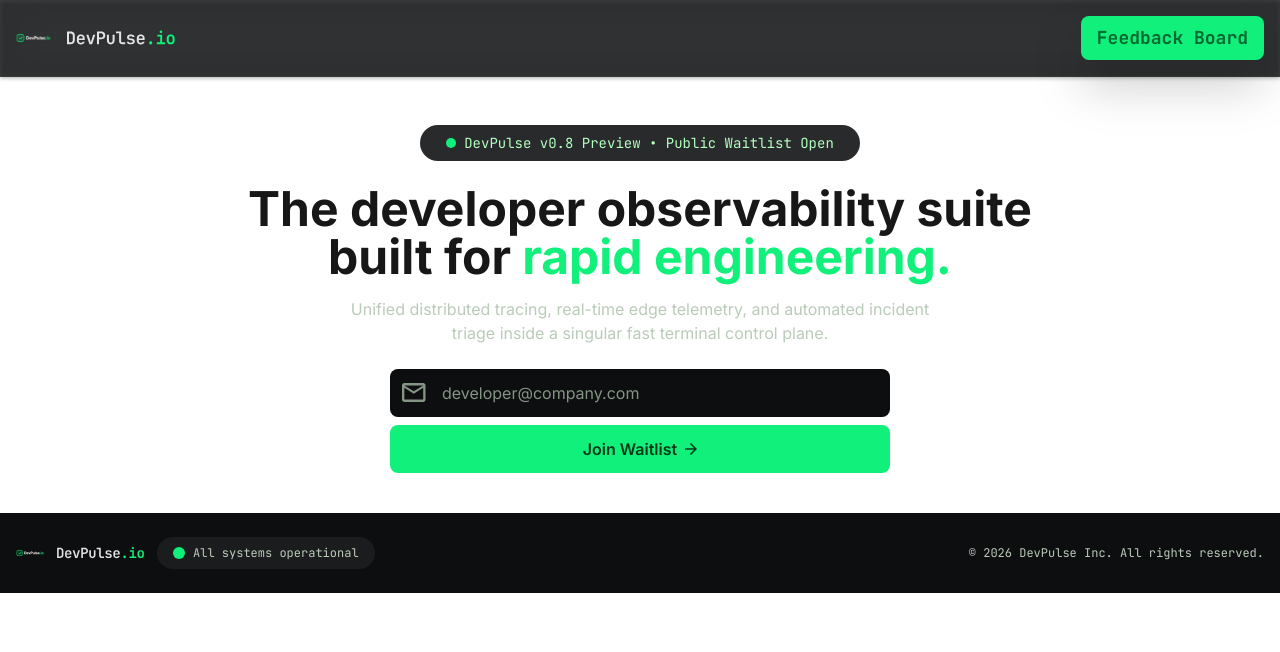
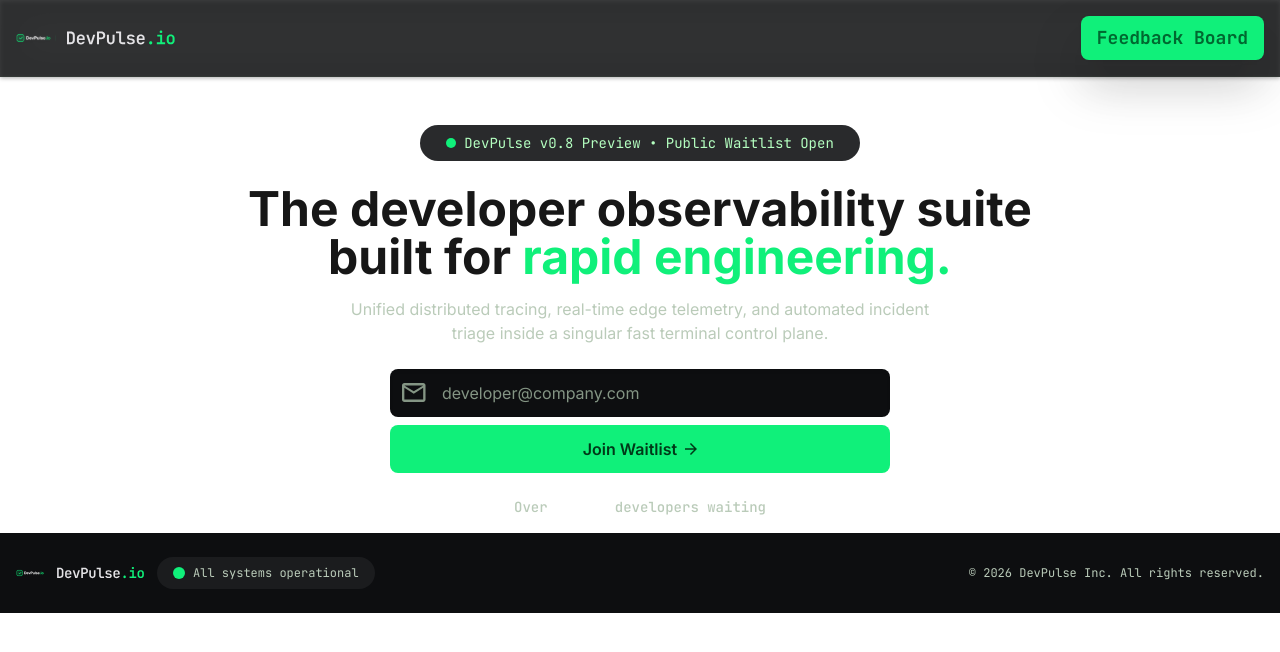
Before and after one commit to abhinavan00/developer_saas_waitlist_and_feedback, a Next.js app: page / in a window 1280 px wide. Shown: the top 652 px of the page. Built offline with nearby package versions, Linux system fonts and the light colour scheme.

Commit message:
Added social proof in hero section

```diff
--- a/app/page.tsx
+++ b/app/page.tsx
@@ -9,6 +9,7 @@ export default function Home() {
 
       {/*----- HERO SECTION ------*/}
       <section className={`flex flex-col items-center`}>
+
         {/*----- LIVE STATUS PILL ------*/}
         <p
           className={`
@@ -61,6 +62,11 @@ export default function Home() {
               <span><Image src={btnArrowIcon} alt='button arrow icon'/></span>
             </button>
         </Form>
+
+        {/*---- SOCIAL PROOF ----*/}
+        <p className={`font-mono font-medium text-sm text-[#BACBB9]`}>
+          Over <span className={`text-white`}>3,400+</span> developers waiting
+        </p>
       </section>
     </main>
   );
```
